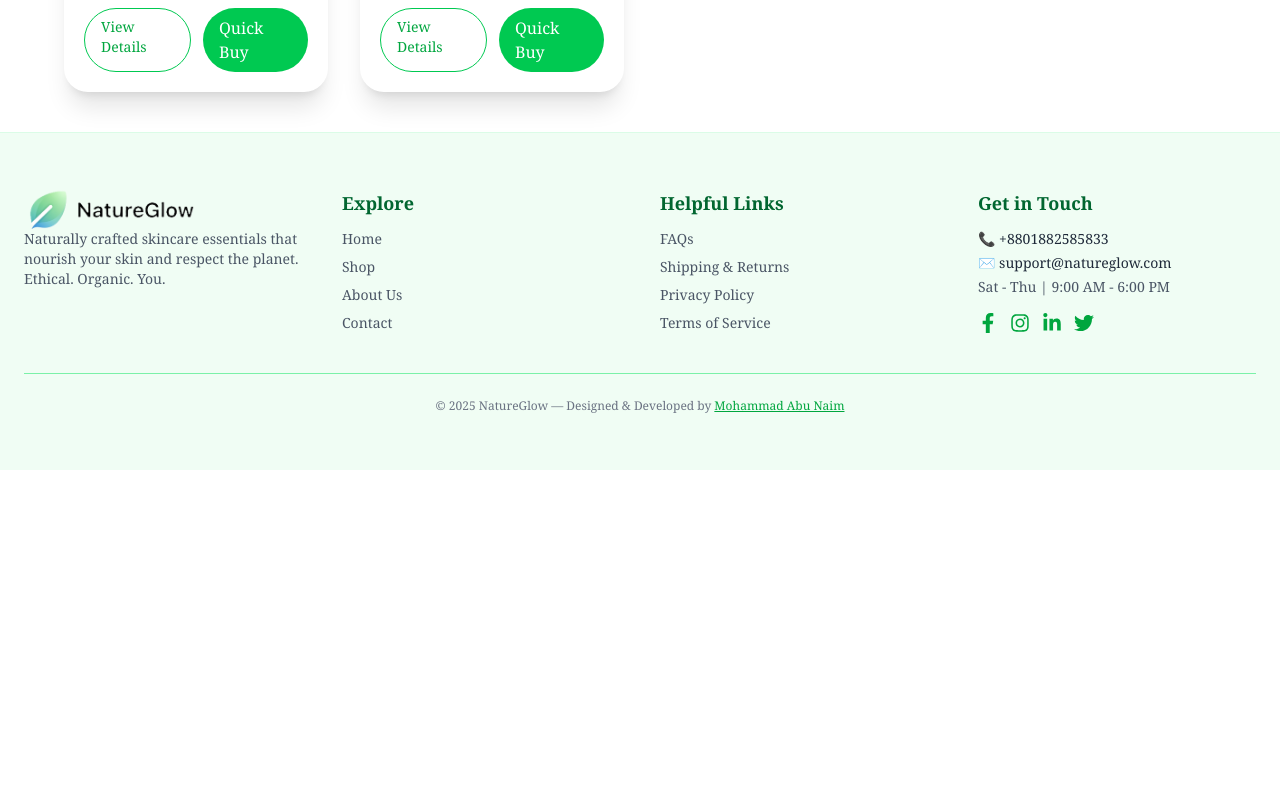
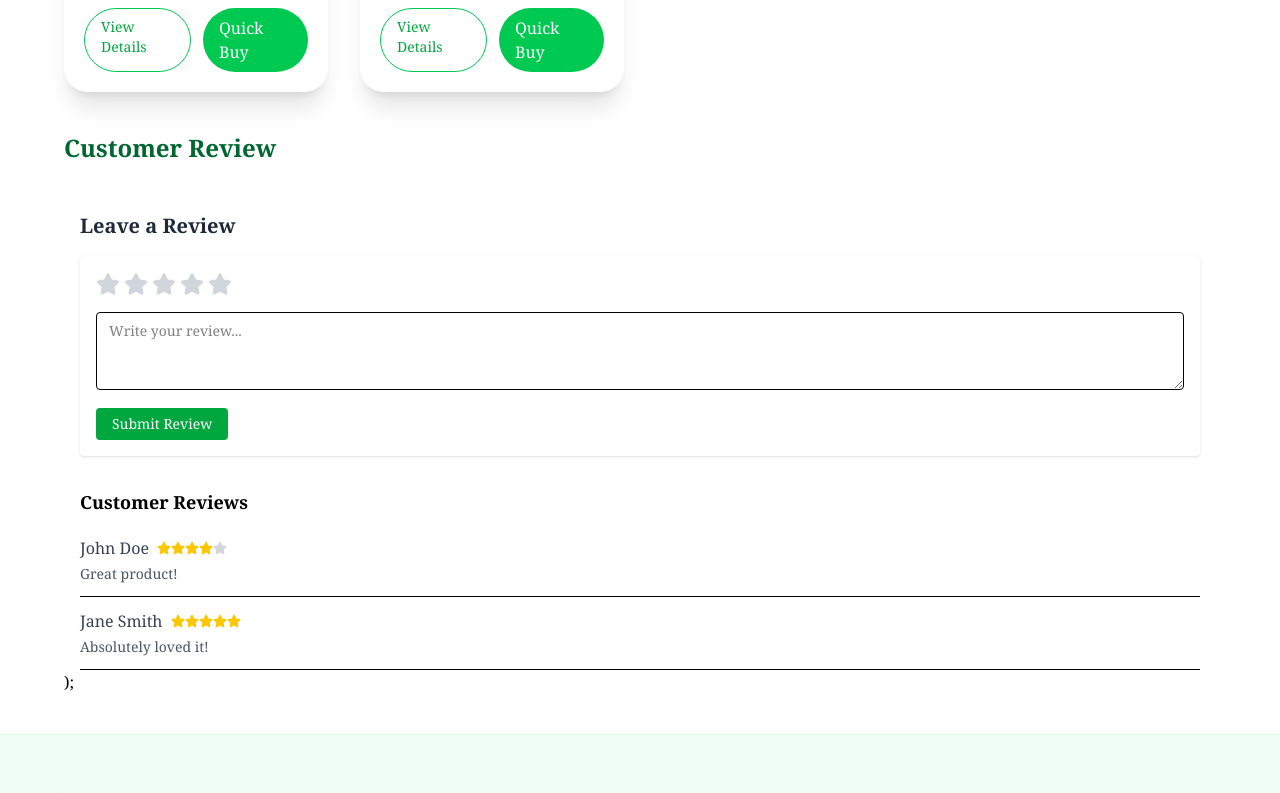
Before and after one commit to md-abu-naim/NatureGlow, a React (Vite) app: page /details/1 in a window 1280 px wide. Shown: the part 1120-1913 px from the top of the page. Before the commit the page ends 1590 px from the top, so only its background shows below. Built offline with nearby package versions, Linux system fonts and the light colour scheme; no server answers.

Commit message:
review submit system start

```diff
--- a/src/Components/ProductDetails.jsx
+++ b/src/Components/ProductDetails.jsx
@@ -4,7 +4,7 @@ import { useEffect, useState } from 'react';
 import toast from 'react-hot-toast';
 import { Link, useLoaderData, useNavigate, useParams } from 'react-router-dom';
 import Swal from 'sweetalert2';
-
+import { FaStar } from "react-icons/fa";
 const ProductDetails = () => {
     const [relatedProduct, setRelatedProduct] = useState([])
     const { id } = useParams();
@@ -31,6 +31,29 @@ const ProductDetails = () => {
         });
         navigate('/cart')
     }
+
+    const [rating, setRating] = useState(0);
+    const [hover, setHover] = useState(null);
+    const [comment, setComment] = useState("");
+    const [reviews, setReviews] = useState([
+        { id: 1, rating: 4, comment: "Great product!", user: "John Doe" },
+        { id: 2, rating: 5, comment: "Absolutely loved it!", user: "Jane Smith" },
+    ]);
+
+    const handleSubmit = (e) => {
+        e.preventDefault();
+        if (!rating || !comment.trim()) return;
+
+        const newReview = {
+            id: Date.now(),
+            rating,
+            comment,
+            user: "You", // you can replace with actual user data
+        };
+        setReviews([newReview, ...reviews]);
+        setRating(0);
+        setComment("");
+    };
 
 
     useEffect(() => {
@@ -99,6 +122,77 @@ const ProductDetails = () => {
                     }
                 </div>
             </div>
+            <div className='mt-10'>
+                <h3 className='text-2xl text-green-800 font-bold'>Customer Review</h3>
+
+            </div>
+            <div className=" mt-12 px-4">
+                <h2 className="text-xl font-bold text-gray-800 mb-4">Leave a Review</h2>
+
+                <form onSubmit={handleSubmit} className="bg-white p-4 rounded shadow">
+                    <div className="flex items-center mb-4 gap-1">
+                        {[...Array(5)].map((_, index) => {
+                            const currentRating = index + 1;
+                            return (
+                                <button
+                                    key={index}
+                                    type="button"
+                                    onClick={() => setRating(currentRating)}
+                                    onMouseEnter={() => setHover(currentRating)}
+                                    onMouseLeave={() => setHover(null)}
+                                >
+                                    <FaStar
+                                        className={`text-2xl transition ${currentRating <= (hover || rating)
+                                                ? "text-yellow-400"
+                                                : "text-gray-300"
+                                            }`}
+                                    />
+                                </button>
+                            );
+                        })}
+                    </div>
+
+                    <textarea
+                        className="w-full border rounded px-3 py-2 text-sm"
+                        placeholder="Write your review..."
+                        value={comment}
+                        onChange={(e) => setComment(e.target.value)}
+                        rows={3}
+                    ></textarea>
+
+                    <button
+                        type="submit"
+                        className="mt-3 bg-green-600 hover:bg-green-700 text-white py-1.5 px-4 rounded text-sm"
+                    >
+                        Submit Review
+                    </button>
+                </form>
+
+                <div className="mt-8">
+                    <h3 className="text-lg font-semibold mb-2">Customer Reviews</h3>
+                    {reviews.length === 0 && (
+                        <p className="text-gray-500 text-sm">No reviews yet.</p>
+                    )}
+                    {reviews.map((review) => (
+                        <div key={review.id} className="border-b py-3">
+                            <div className="flex items-center gap-2 mb-1">
+                                <span className="font-medium text-gray-700">{review.user}</span>
+                                <div className="flex">
+                                    {[...Array(5)].map((_, i) => (
+                                        <FaStar
+                                            key={i}
+                                            className={`text-sm ${i < review.rating ? "text-yellow-400" : "text-gray-300"
+                                                }`}
+                                        />
+                                    ))}
+                                </div>
+                            </div>
+                            <p className="text-sm text-gray-600">{review.comment}</p>
+                        </div>
+                    ))}
+                </div>
+            </div>
+            );
         </div>
     );
 };
```
